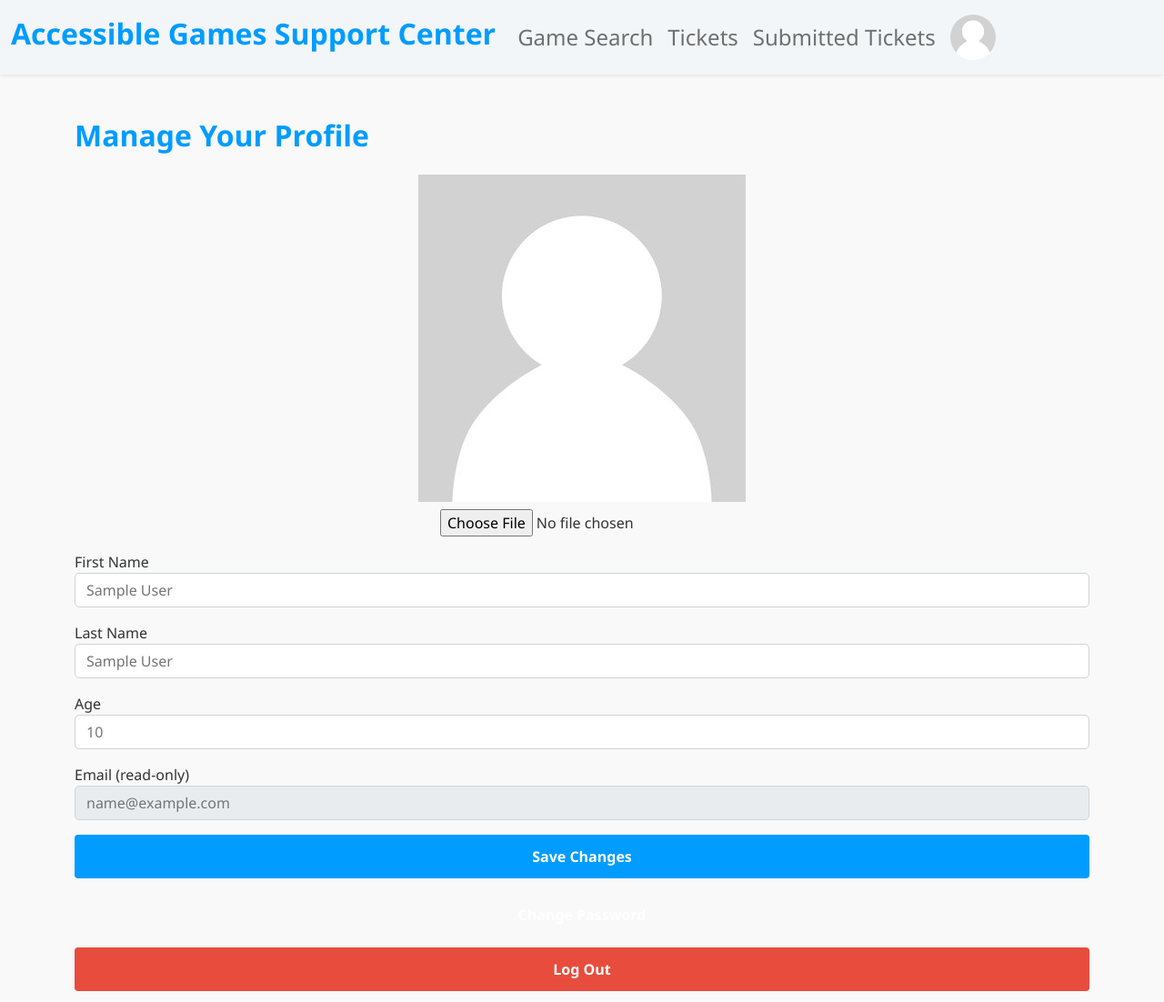
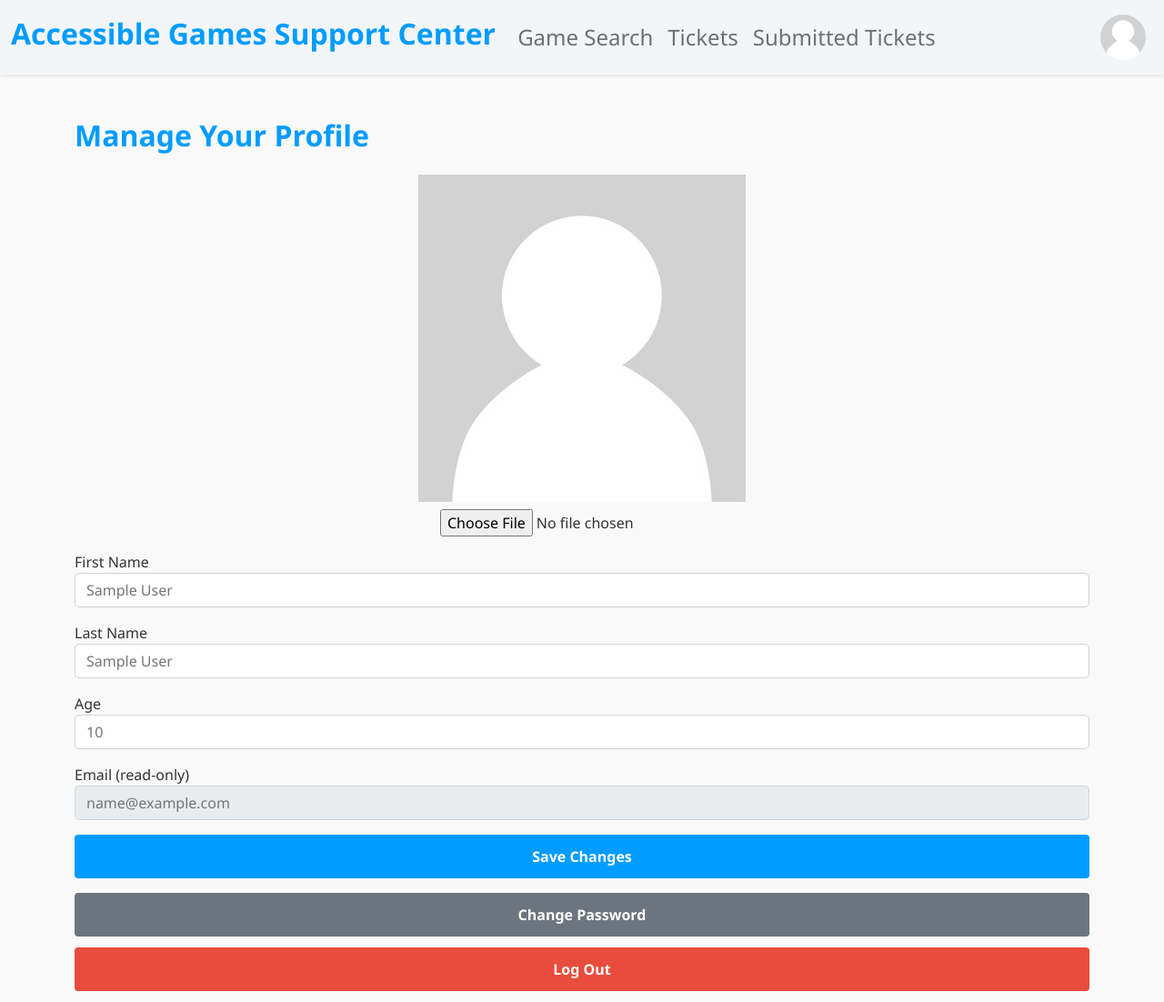
Before and after one commit to ryanbrooks816/436-project, a PHP site: page /profile.php in a window 1280 px wide. Shown: the whole page at 91% size. Run offline with PHP 8.4, Linux system fonts and the light colour scheme; the visitor is signed in with stand-in values (Sample User, id 1); tables that the repository leaves empty or names only in its code hold one stand-in row (values such as "Sample post"); some libraries are stand-ins or nearby versions.

Commit message:
Styling fixes

```diff
--- a/classes/navbar.php
+++ b/classes/navbar.php
@@ -30,11 +30,14 @@ if (isset($_SESSION['email'])) {
 <nav class="navbar navbar-expand-lg navbar-light bg-light shadow-sm mb-4">
   <div class="container-fluid">
     <h1 class="navbar-brand text-primary" style="font-size: 2rem;">Accessible Games Support Center</h1>
-    <button class="navbar-toggler" type="button" data-toggle="collapse" data-target="#navbarNav" aria-controls="navbarNav" aria-expanded="false" aria-label="Toggle navigation">
+    <button class="navbar-toggler" type="button" data-toggle="collapse" data-target="#navbarNav"
+      aria-controls="navbarNav" aria-expanded="false" aria-label="Toggle navigation">
       <span class="navbar-toggler-icon"></span>
     </button>
+
     <div class="collapse navbar-collapse" id="navbarNav">
-      <ul class="navbar-nav mr-auto mb-2 mb-lg-0">
+      <div class="d-flex w-100 justify-content-between align-items-center">
+        <ul class="navbar-nav">
           <li class="nav-item ml-5">
             <a class="nav-link" href="/game_search.php" style="font-size: 1.5rem;">Game Search</a>
           </li>
@@ -42,10 +45,11 @@ if (isset($_SESSION['email'])) {
             <a class="nav-link" href="/tickets.php" style="font-size: 1.5rem;">Tickets</a>
           </li>
           <li class="nav-item ml-5">
-          <a class="nav-link" href="/436-project-main/ticket_status.php" style="font-size: 1.5rem;">Submitted Tickets</a>
+            <a class="nav-link" href="../ticket_status.php" style="font-size: 1.5rem;">Submitted Tickets</a>
           </li>
         </ul>
-      <ul class="navbar-nav ml-auto">
+
+        <ul class="navbar-nav">
           <li class="nav-item">
             <a class="nav-link" href="profile.php">
               <img src="<?php echo htmlspecialchars($profilePicPath); ?>" alt="Profile" width="50" height="50" class="rounded-circle">
@@ -54,5 +58,6 @@ if (isset($_SESSION['email'])) {
         </ul>
       </div>
     </div>
+  </div>
 </nav>
 <?php
--- a/profile.php
+++ b/profile.php
@@ -116,7 +116,7 @@ if (!file_exists($profilePicPath)) {
   </form>
 
   <div class="text-center mt-3">
-    <a href="password.php" class="btn btn-outline-secondary">Change Password</a>
+    <a href="password.php" class="btn btn-secondary">Change Password</a>
   </div>
 
   <div class="text-center mt-2">
```
Lines whose indentation alone changed are shown as unchanged.
